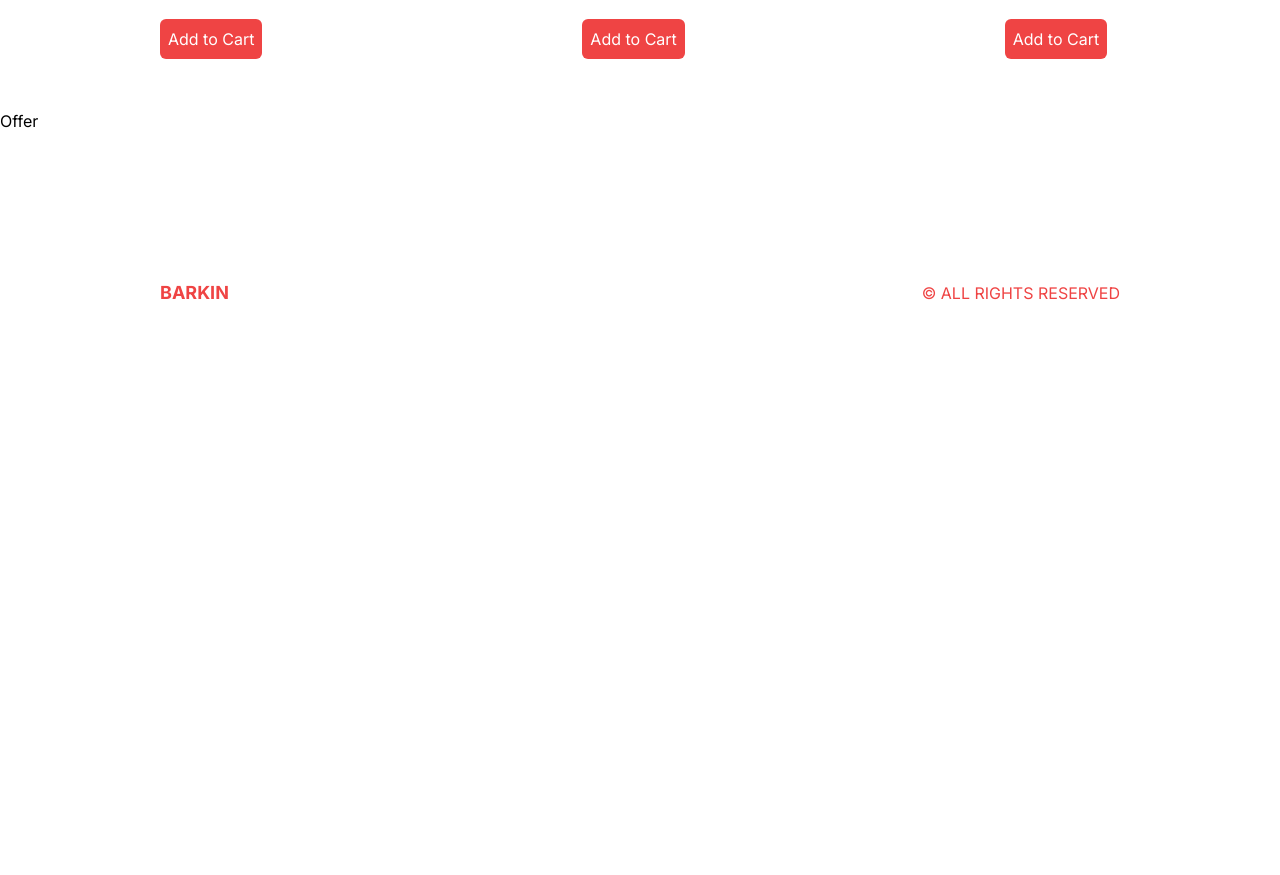
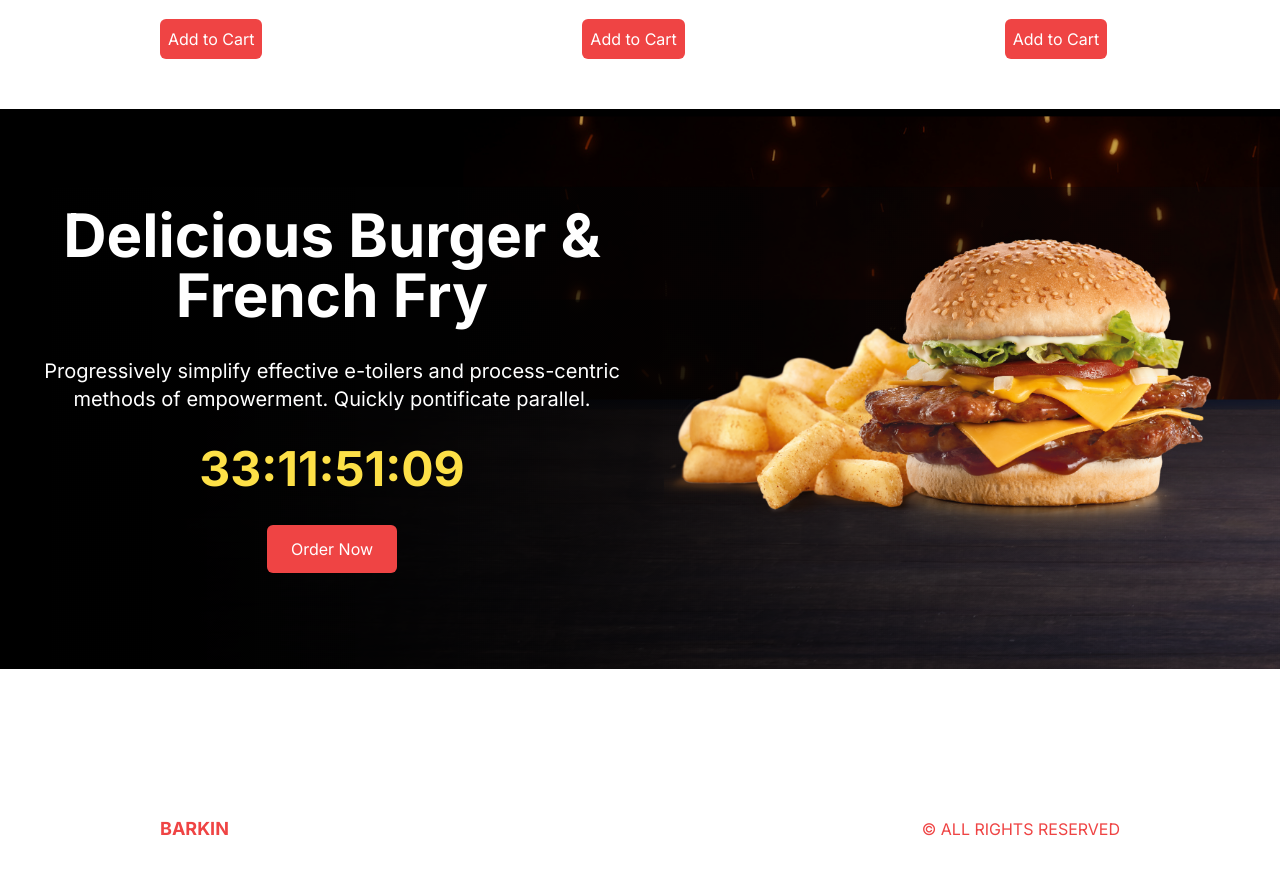
Before and after one commit to barkinkoroglu/food-delivery, a Next.js app: page / in a window 1280 px wide. Shown: the part 1411-2286 px from the top of the page. Before the commit the page ends 1864 px from the top, so only its background shows below. Built offline with nearby package versions, Linux system fonts and the light colour scheme.

Commit message:
Offer Section

```diff
--- a/package.json
+++ b/package.json
@@ -18,6 +18,7 @@
     "next": "13.4.12",
     "postcss": "8.4.27",
     "react": "18.2.0",
+    "react-countdown": "^2.3.5",
     "react-dom": "18.2.0",
     "tailwindcss": "3.3.3",
     "typescript": "5.1.6"
--- /dev/null
+++ b/src/components/CountDown.tsx
@@ -0,0 +1,16 @@
+'use client';
+import React from 'react';
+import Countdown from 'react-countdown';
+
+const endingDate = new Date('2023-08-30');
+
+const CountDown = () => {
+  return (
+    <Countdown
+      className="font-bold text-5xl text-yellow-300"
+      date={endingDate}
+    />
+  );
+};
+
+export default CountDown;
--- a/src/components/Offer.tsx
+++ b/src/components/Offer.tsx
@@ -1,7 +1,30 @@
+import Image from 'next/image';
 import React from 'react';
+import CountDown from './CountDown';
 
-function Offer() {
-  return <div>Offer</div>;
-}
+const Offer = () => {
+  return (
+    <div className="bg-black h-screen flex flex-col md:flex-row md:justify-between md:bg-[url('/offerBg.png')] md:h-[70vh]">
+      {/* TEXT CONTAINER */}
+      <div className="flex-1 flex flex-col justify-center items-center text-center gap-8 p-6">
+        <h1 className="text-white text-5xl font-bold xl:text-6xl">
+          Delicious Burger & French Fry
+        </h1>
+        <p className="text-white xl:text-xl">
+          Progressively simplify effective e-toilers and process-centric methods
+          of empowerment. Quickly pontificate parallel.
+        </p>
+        <CountDown />
+        <button className="bg-red-500 text-white rounded-md py-3 px-6">
+          Order Now
+        </button>
+      </div>
+      {/* IMAGE CONTAINER */}
+      <div className="flex-1 w-full relative md:h-full">
+        <Image src="/offerProduct.png" alt="" fill className="object-contain" />
+      </div>
+    </div>
+  );
+};
 
 export default Offer;
```
Also changed, not shown: 1 other file (tests, documents, lock files or other folders).
